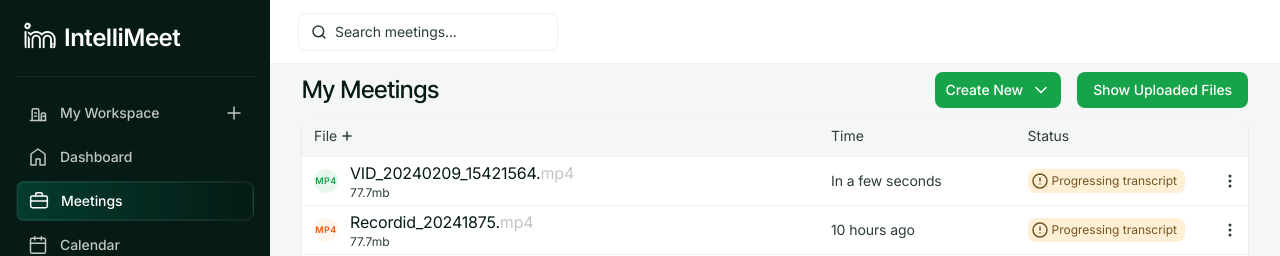
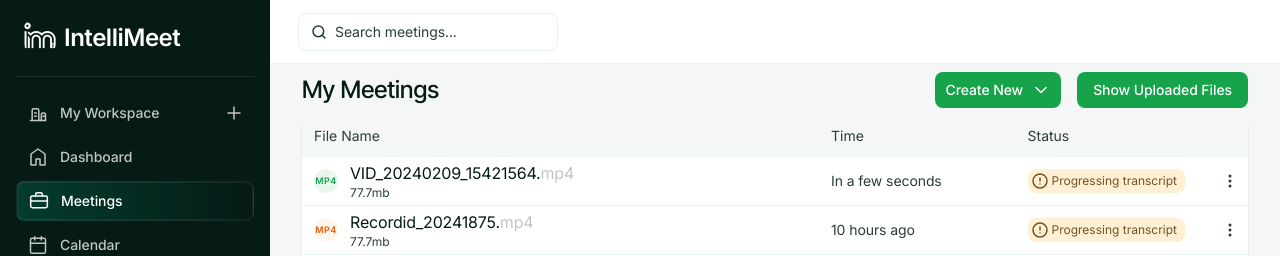
Before and after one commit to mustafa-masood/IntelliMeetPro, a React (Vite) app in the folder IntelliMeet.Frontend/: page /meetings in a window 1280 px wide. Both pictures are taken after a click on the button "Show Uploaded Files". Shown: the top 256 px of the page. Built offline with nearby package versions, Linux system fonts and the light colour scheme.

Commit message:
Update Meetings.tsx

```diff
--- a/IntelliMeet.Frontend/src/components/Meetings.tsx
+++ b/IntelliMeet.Frontend/src/components/Meetings.tsx
@@ -397,11 +397,8 @@ const Meetings: React.FC = () => {
                                         <div className="flex bg-bg-surface-lv2 border-b border-stroke-primary">
                                             <div className="px-3 h-10 flex items-center font-inter font-normal text-sm text-text-secondary w-[517px] rounded-tl-12">
                                                 <div className="flex items-center gap-[2px]">
-                                                    <span>File</span>
-                                                    <svg width="16" height="16" viewBox="0 0 16 16" fill="none">
-                                                        <path d="M8 4V12" stroke="#2b3d39" strokeWidth="1.5" strokeLinecap="round" />
-                                                        <path d="M4 8H12" stroke="#2b3d39" strokeWidth="1.5" strokeLinecap="round" />
-                                                    </svg>
+                                                    <span>File Name</span>
+
                                                 </div>
                                             </div>
                                             <div className="px-3 h-10 flex items-center font-inter font-normal text-sm text-text-secondary flex-1">
```
